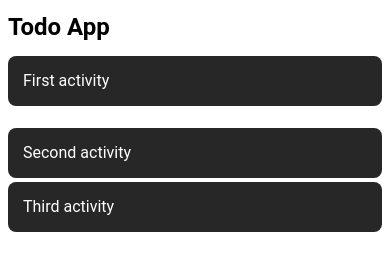
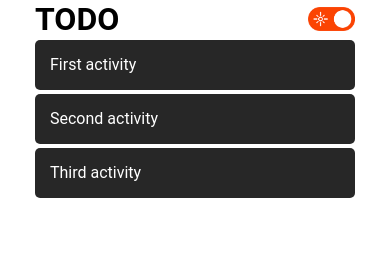
Before and after one commit to rebecaaras/todo-web-app, a plain HTML site: page main.html in a window 390 px wide. Drawn offline with Linux system fonts and the light colour scheme.

Commit message:
Responsive layout and logo addition

```diff
--- a/main.html
+++ b/main.html
@@ -7,8 +7,11 @@
     <title>Todo App</title>
 </head>
 <body>
-    <section class="main">
-        <h1>Todo App</h1>
+    <header>
+        <h1 class="title">Todo</h1>
+        <img class="logo" src="images/light.png">
+    </header>
+    <section class="todo-app">
         <p class="todo-box new-box">First activity</p>
         <p class="todo-box">Second activity</p>
         <p class="todo-box">Third activity</p>
--- a/scss/_resets.scss
+++ b/scss/_resets.scss
@@ -1,4 +1,4 @@
 * {
     box-sizing: border-box;
-    margin: 0;
+    margin: 0 auto;
 }
--- a/scss/_variables.scss
+++ b/scss/_variables.scss
@@ -1,4 +1,6 @@
 $primary-color: #272727;
 $text-color: white;
 $highlight-color: #b0b0bc;
-$max-width: 560px;
+$desktop-content-width: 560px;
+$border-radius: 5px;
+$mobile-content-width: 320px;
--- a/scss/main.scss
+++ b/scss/main.scss
@@ -1,45 +1,58 @@
 @import './variables';
 @import './resets';
-
-* {
-font-family: 'Roboto', sans-serif;
-}
 
 @mixin flexCenter($direction) {
     display: flex;
     align-items: center;
     justify-content: center;
     flex-direction: $direction;
-    max-width: $max-width;
-}
-body {
-    padding-left: 8px;
-    padding-right: 8px;
 }
 
-.main {
-    @include flexCenter($direction:column);
-    margin: 0 auto;
-
+* {
+    font-family: 'Roboto', sans-serif;
 }
 
-.main h1 {
-    width: 100%;
-    max-width: $max-width;
-    margin: 0.8rem;
+header {
+    width: $mobile-content-width;
+    max-width: $mobile-content-width ;
+    text-transform: uppercase;
 }
 
-.main .todo-box {
+.title {
+    display: inline-block;
+}
+
+.logo {
+    display: inline-block;
+    height: 1.5rem;
+    float: right;
+    margin-top: 7px;
+}
+
+.todo-app {
+    @include flexCenter($direction:column);
+    max-width: $mobile-content-width
+}
+
+.todo-app .todo-box {
     background: $primary-color; /*add to mixin later*/
     color: $text-color; /*add to mixin later*/
     width: 100%;
     height: 50px;
     text-align: left;
-    border-radius: 8px;
+    border-radius: $border-radius;
     margin: 2px;
     padding: 15px;
 };
 
-.todo-box.new-box {
-    margin-bottom: 20px;
+@media (min-width: 570px){
+    header {
+        width: $desktop-content-width;
+        max-width: $desktop-content-width;
+    }
+
+    .todo-app {
+        width: $desktop-content-width;
+        max-width: $desktop-content-width;
+    }
 }
```
Also changed, not shown: dist/css/main.css, images/dark.png (added), images/light.png (added), 1 other file.
